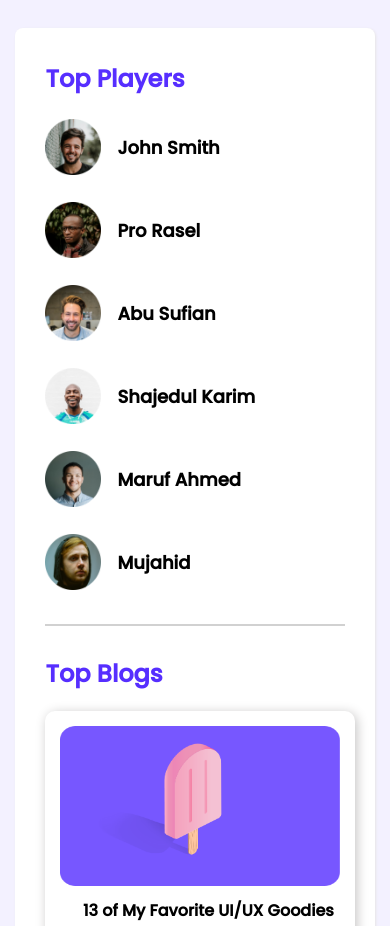
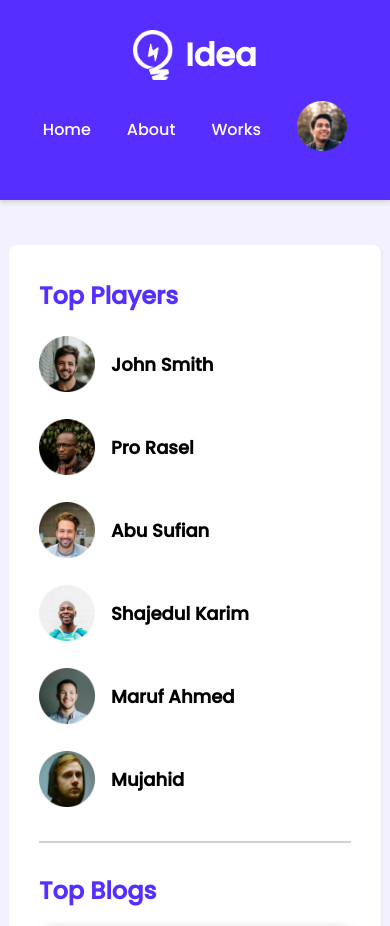
Before and after one commit to abdur-rahman-riad/Leader-Board, a plain HTML site: page index.html in a window 390 px wide. Shown: the top 926 px of the page. Drawn offline with Linux system fonts and the light colour scheme.

Commit message:
Responsive Leader Board

```diff
--- a/index.html
+++ b/index.html
@@ -19,7 +19,18 @@
 <body>
     <!-- Header Start -->
     <header>
-
+        <div class="header-content">
+            <div class="logo">
+                <img src="img/icons/logo.png">
+                <h1>Idea</h1>
+            </div>
+            <nav class="nav-bar">
+                <a href="#">Home</a>
+                <a href="#">About</a>
+                <a href="#">Works</a>
+                <a href="#"><img src="img/icons/profile.png"></a>
+            </nav>
+        </div>
     </header>
     <!-- Header End -->
 
--- a/style.css
+++ b/style.css
@@ -4,6 +4,7 @@
 body{
     font-family: 'Poppins', sans-serif;
     background-color: #F3F1FF;
+    margin: 0;
 }
 main{
     display: flex;
@@ -24,6 +25,48 @@ section{
 hr{
     border: 1px solid #D1D1D1;
     margin: 30px 0;
+}
+
+header{
+    background-color: #562EFF;
+    height: 80px;
+    padding: 10px 0;
+    margin-bottom: 25px;
+    box-shadow: 0 2px 5px #cecece;
+}
+.header-content{
+    display: flex;
+    justify-content: space-between;
+    align-items: center;
+    width: 70%;
+    margin: auto;
+}
+.logo{
+    display: flex;
+    justify-content: center;
+    align-items: center;
+}
+.logo img{
+    width: 40px;
+    height: 50px;
+    margin-right: 12px;
+}
+.logo h1{
+    color: white;
+}
+.nav-bar{
+    display: flex;
+    justify-content: center;
+    align-items: center;
+}
+.nav-bar a{
+    text-decoration: none;
+    padding: 0 18px;
+    color: white;
+}
+.nav-bar a img{
+    height: 50px;
+    width: 50px;
 }
 
 /*-------------------------------
@@ -144,6 +187,18 @@ footer p{
 
 
 @media only screen and (max-width: 768px) {
+    header{
+        background-color: #562EFF;
+        height: 180px;
+    }
+    .header-content{
+        display: flex;
+        flex-direction: column;
+        justify-content: center;
+        align-items: center;
+        width: 80%;
+        margin: auto;
+    }
     .container{
         width: 80%;
         margin: 20px auto;
@@ -157,12 +212,12 @@ footer p{
     .blog{
         display: flex;
         flex-direction: column;
-        padding: 15px;
         box-shadow: 2px 2px 12px #c5c4c4;
         border-radius: 10px;
     }
     .top-blogs .thumbnail img{
-        width: 280px;
+        width: 290px;
+        margin: 20px 0;
         height: 160px;
     }
     .courses{
@@ -174,13 +229,13 @@ footer p{
      .course{
         box-shadow: 3px 3px 12px #c5c4c4;
         padding: 15px;
-        height: 280px;
-        width: 250px;
+        height: 300px;
+        width: 280px;
         margin: 15px 0;
         border-radius: 8px;
     }
     .course-banner img{
-        width: 250px;
-        height: 104px;
+        width: 280px;
+        height: 1px;
     }
   }
```
